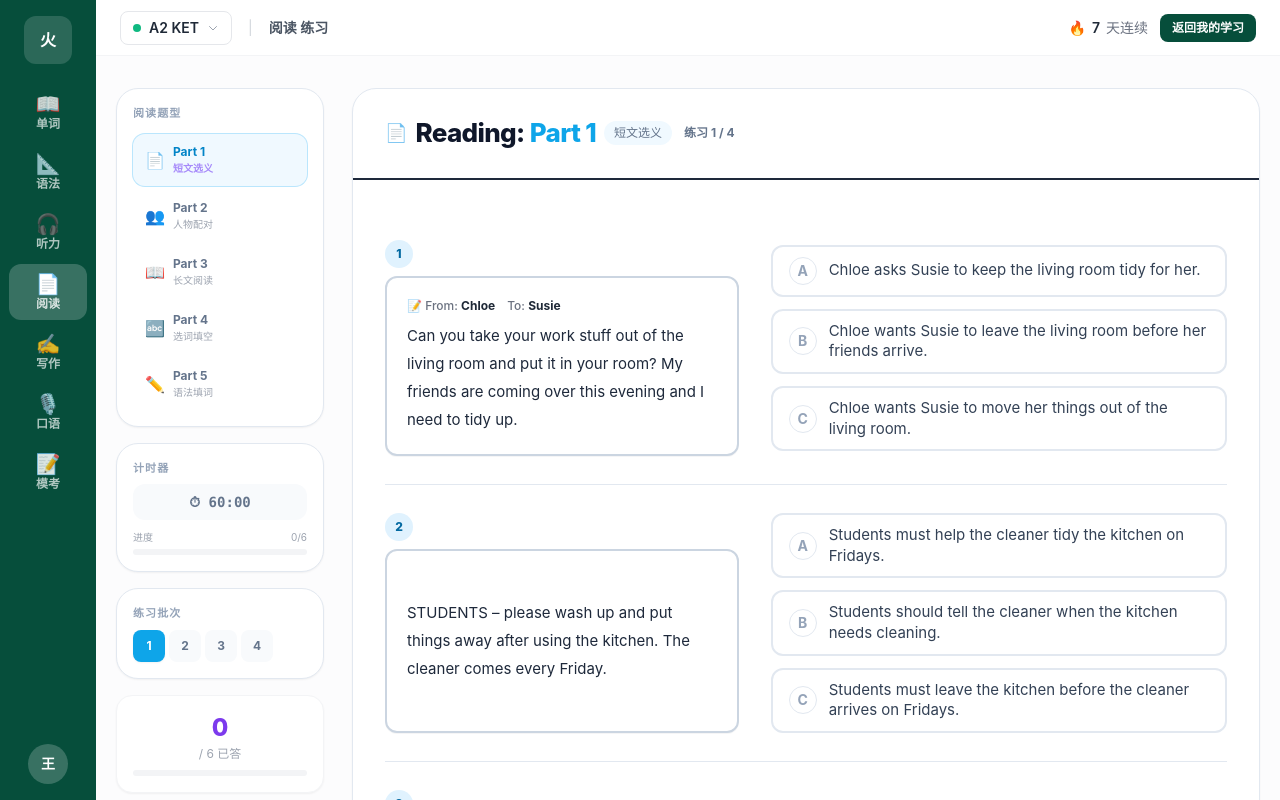
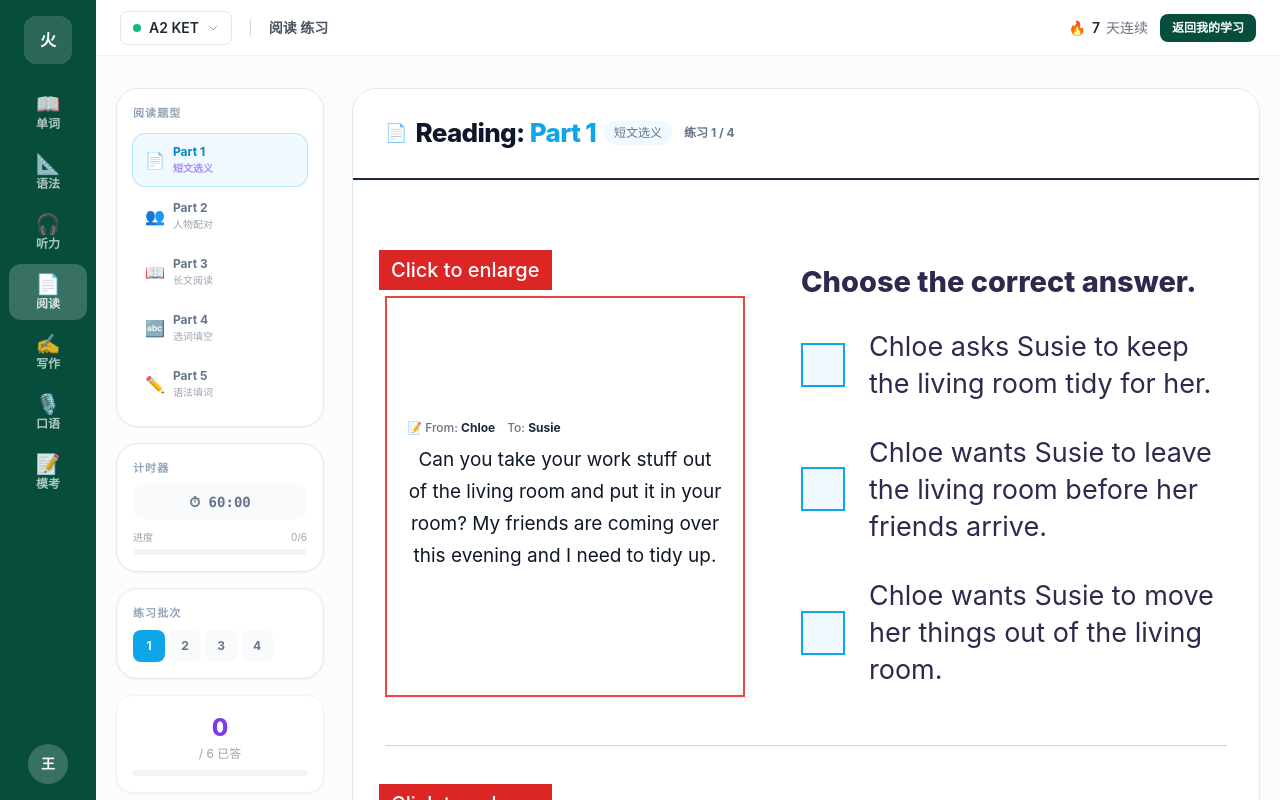
Before and after one commit to audrey-ship-it/mars-cambridge, a React (Vite) app: page /cambridge-reading in a window 1280 px wide. Built offline with nearby package versions, Linux system fonts and the light colour scheme.

Commit message:
对齐阅读Part1真题题目排版

```diff
--- a/src/pages/CambridgeReading.jsx
+++ b/src/pages/CambridgeReading.jsx
@@ -150,7 +150,7 @@ export default function CambridgeReading() {
 
   // ── Components ─────────────────────────────────────────
 
-  function MCOption({ q, opt, label }) {
+  function MCOption({ q, opt, label, exam = false }) {
     const key      = q._key
     const isRetry  = retrying[key]
     const effChk   = batchChecked && !isRetry
@@ -173,6 +173,23 @@ export default function CambridgeReading() {
       } else if (!effChk) {
         setAnswers(a => ({ ...a, [key]: label }))
       }
+    }
+
+    if (exam) {
+      return (
+        <button
+          disabled={effChk && !isRetry}
+          onClick={handleClick}
+          className={`flex items-center gap-6 w-full text-left py-2 transition-all ${effChk && !right && !wrong ? 'opacity-45' : ''}`}
+        >
+          <span className={`w-11 h-11 flex-shrink-0 border-2 shadow-sm transition-colors ${
+            right ? 'border-emerald-500 bg-emerald-50' : wrong ? 'border-red-400 bg-red-50' : selected ? 'border-sky-500 bg-sky-50' : 'border-sky-500 bg-sky-50 hover:bg-sky-100'
+          } flex items-center justify-center font-bold text-sm ${right ? 'text-emerald-600' : wrong ? 'text-red-500' : 'text-sky-600'}`}>
+            {(right || (selected && !effChk)) ? label : ''}
+          </span>
+          <span className="text-[27px] leading-snug text-[#30284d]">{opt}</span>
+        </button>
+      )
     }
 
     return (
@@ -471,7 +488,7 @@ export default function CambridgeReading() {
                       <motion.div key={q._key}
                         initial={{ opacity: 0, y: 10 }} animate={{ opacity: 1, y: 0 }}
                         transition={{ delay: qi * 0.04 }}
-                        className="grid grid-cols-[42%_1fr] gap-8 py-7 border-b border-slate-200 last:border-b-0"
+                        className="grid grid-cols-[360px_1fr] gap-14 py-12 border-b border-slate-300 last:border-b-0"
                       >
                         {/* Left: numbered stimulus box */}
                         <div className="min-w-0 flex flex-col">
@@ -482,7 +499,8 @@ export default function CambridgeReading() {
                                 : answers[q._key] ? 'bg-sky-500 text-white' : 'bg-sky-100 text-sky-700'
                             }`}>{qi + 1 + batchIdx * 6}</span>
                           </div>
-                          <div className="flex-1 border-2 border-slate-300 rounded-xl p-5 bg-white flex flex-col justify-center shadow-[0_1px_0_rgba(15,23,42,.04)]">
+                          <div className="relative flex-1 border-2 border-red-500 p-5 bg-white flex flex-col justify-center shadow-[0_1px_0_rgba(15,23,42,.04)]">
+                            <span className="absolute -top-12 -left-2 bg-red-600 text-white px-3 py-1.5 text-xl font-medium">Click to enlarge</span>
                             {(q.from || q.title) && (
                               <div className="flex flex-wrap gap-x-3 mb-2 text-xs text-gray-500 font-medium">
                                 {q.from && <span>{TYPE_ICON[q.type]||'📄'} From: <span className="text-gray-800 font-bold">{q.from}</span></span>}
@@ -490,15 +508,16 @@ export default function CambridgeReading() {
                                 {!q.from && q.title && <span className="font-bold text-gray-800">{TYPE_ICON[q.type]||'📄'} {q.title}</span>}
                               </div>
                             )}
-                            <p className="text-[15px] text-slate-800 whitespace-pre-line leading-7">{q.content}</p>
+                            <p className={`text-[19px] text-slate-900 whitespace-pre-line leading-8 text-center ${q.type === 'notice' || q.type === 'ad' ? 'bg-[#dbc6ff] px-5 py-8' : ''}`}>{q.content}</p>
                             {q.question && <p className="mt-3 text-sm font-semibold text-gray-800 border-t border-gray-200 pt-3">{q.question}</p>}
                           </div>
                         </div>
 
                         {/* Right: options + wrong actions */}
-                        <div className="min-w-0 flex flex-col justify-center space-y-3">
+                        <div className="min-w-0 flex flex-col justify-center space-y-4">
+                          <h3 className="text-[29px] font-extrabold text-[#30284d]">{q.question || 'Choose the correct answer.'}</h3>
                           {Object.entries(q.options).map(([label, opt]) => (
-                            <MCOption key={label} q={q} opt={opt} label={label} />
+                            <MCOption key={label} q={q} opt={opt} label={label} exam />
                           ))}
                           <WrongActions q={q} />
                         </div>
```
